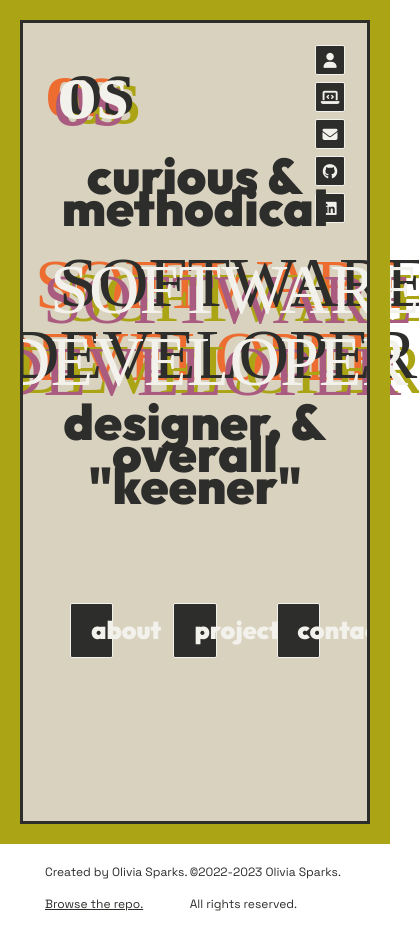
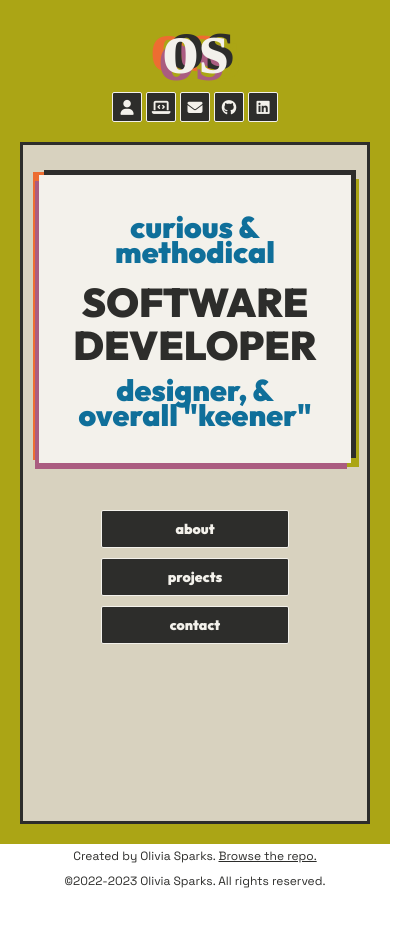
Before and after one commit to itsoliviasparks/itsoliviasparks-portfolio, a React (Create React App) app: page / in a window 390 px wide. Shown: the top 950 px of the page, 419 px wide, since content can reach past the window. After the commit the page ends 919 px from the top, so only its background shows below. Built offline with nearby package versions, Linux system fonts and the light colour scheme; a web font is replaced by a local one.

Commit message:
added media queries for all sizes

```diff
--- a/src/App.js
+++ b/src/App.js
@@ -13,6 +13,8 @@ import OpeningPage from "./Components/Opening-page";
 import Projects from "./Components/Projects";
 import TechDesignWork from "./Components/TechDesignWork";
 import TheCollabLab from "./Components/TheCollabLab";
+
+import ScrollToTop from "./Components/ScrollToTop";
 
 function App() {
   return (
--- a/src/App.scss
+++ b/src/App.scss
@@ -7,7 +7,9 @@
 @use "./sass/contact.scss";
 @use "./sass/header-footer.scss";
 @use "./sass/images.scss";
+@use "./sass/opening-page.scss";
 @use "./sass/projects.scss";
-@use "./sass/opening-page.scss";
 @use "./sass/tech-stack.scss";
 @use "./sass/the-collab-lab.scss";
+
+@use "./sass/media-queries.scss";
--- a/src/Components/Projects.js
+++ b/src/Components/Projects.js
@@ -13,7 +13,8 @@ const Projects = () => {
                 {
                     projects.map((project) => {
                         return (
-                            <li key={project.id}>
+                            <li className="projects"
+                                key={project.id}>
                                 <img src={project.headerPhoto}
                                     alt={project.notTech ? project.imgDesc : `Screenshot of "${project.name}" website on a MacBook & iPhone`} />
                                 <div className="show-links">
--- /dev/null
+++ b/src/Components/ScrollToTop.js
@@ -0,0 +1,17 @@
+import { useEffect } from "react";
+import { useLocation } from "react-router-dom";
+
+export default function ScrollToTop() {
+  const { pathname } = useLocation();
+
+  useEffect(() => {
+    // "document.documentElement.scrollTo" is the magic for React Router Dom v6
+    document.documentElement.scrollTo({
+      top: 0,
+      left: 0,
+      behavior: "instant", // Optional if you want to skip the scrolling animation
+    });
+  }, [pathname]);
+
+  return null;
+}
--- a/src/index.js
+++ b/src/index.js
@@ -3,11 +3,13 @@ import ReactDOM from "react-dom/client";
 import { BrowserRouter } from "react-router-dom";
 import App from "./App";
 import reportWebVitals from "./reportWebVitals";
+import ScrollToTop from "./Components/ScrollToTop";
 
 const root = ReactDOM.createRoot(document.getElementById("root"));
 root.render(
   <React.StrictMode>
     <BrowserRouter>
+    <ScrollToTop />
     <App />
     </BrowserRouter>
   </React.StrictMode>
--- a/src/sass/_fonts.scss
+++ b/src/sass/_fonts.scss
@@ -9,9 +9,10 @@ html {
 h1 {
     color: $white;
     margin: 0;
-    padding-left: 1.2rem;
+    padding: 0 1.2rem;
     font-family: $pop-font;
     font-size: 8rem;
+    line-height: 6rem;
     text-shadow:
         0.6rem -0.4rem 0 $black,
         -0.4rem 0.7rem 0 $pink,
--- a/src/sass/_general-styles.scss
+++ b/src/sass/_general-styles.scss
@@ -14,6 +14,6 @@ section {
 
 .wrapper {
     width: 65%;
-    max-width: 1100px;
+    max-width: 1200px;
     margin: 0 auto;
 }
--- a/src/sass/_header-footer.scss
+++ b/src/sass/_header-footer.scss
@@ -12,15 +12,16 @@ header {
 
 .name {
     position: relative;
+    height: fit-content;
+    display: flex;
+    justify-content: center;
+    align-items: center;
     .full-name {
         position: absolute;
-        top: 12.5%;
-        right: -14%;
-        left: -7%;
+        width: 110%;
         opacity: 0;
         color: $white;
         background-color: $black;
-        margin: 0;
         border: solid 2px $white;
         font-family: $header-font;
         font-size: 1.5rem;
--- /dev/null
+++ b/src/sass/_media-queries.scss
@@ -0,0 +1,219 @@
+@use "_variables.scss" as *;
+
+@media (max-width: 1470px) {
+    .hero-text {
+        :nth-child(1),
+        :nth-child(3) { font-size: 9rem; }
+        .bold {
+            :nth-child(1) { margin-bottom: 9rem; }
+            p { font-size: 13rem; }
+        }
+    }
+}
+
+@media (max-width: 1290px) {
+    .wrapper { width: 65%; }
+    h1 {
+        font-size: 7.5rem;
+        line-height: 5.5rem;
+    }
+    .hero-text {
+        :nth-child(1),
+        :nth-child(3) { font-size: 8rem; }
+        .bold {
+            :nth-child(1) { margin-bottom: 8rem; }
+            p { font-size: 12rem; }
+        }
+    }
+}
+
+@media (max-width: 1190px) {
+    .hero-text {
+        :nth-child(1) { margin: 6rem; }
+        :nth-child(3) { margin: 2.5rem; }
+        :nth-child(1),
+        :nth-child(3) { font-size: 7rem; }
+        .bold {
+            :nth-child(1) { margin-bottom: 8rem; }
+            p { font-size: 11rem; }
+        }
+    }
+    h3 { font-size: 2.2rem; }
+    ul.tech-stack li { width: 17%; }
+    .project-desc { margin: 0 20px; }
+}
+
+@media (max-width: 1090px) {
+    .hero-text {
+        :nth-child(1) { margin: 4.2rem; }
+        :nth-child(3) { margin: 2rem; }
+        :nth-child(1),
+        :nth-child(3) { font-size: 5rem; }
+        .bold {
+            :nth-child(1) { margin-bottom: 6rem; }
+            p { font-size: 9rem; }
+        }
+    }
+    h2 { font-size: 3.2rem; }
+    h3 { font-size: 2.5rem; }
+    p { font-size: 1.8rem;
+        line-height: 3rem;
+    }
+    .opening-page nav ul,
+    .the-collab-lab nav ul {
+        li { padding: 10px 15px;
+            a { font-size: 1.4rem; }
+        }
+    }
+    ul.project-list li.projects { width: 65%; }
+}
+
+@media (max-width: 940px) {
+    .inner.border-container .top { height: 145px; }
+    .outer.border-container .top { height: 142px; }
+    header {
+        z-index: 1000;
+        flex-direction: column;
+        margin: 20px 20px 0 20px;
+        align-items: center;
+    }
+    header nav ul {
+        display: flex;
+        flex-direction: row;
+        margin-top: 15px;
+        li { margin: 2px; }
+    }
+    section,
+    section.opening-page {
+        padding-top: 145px;
+        padding-bottom: 30px;
+    }
+    .wrapper { width: 80%; }
+    .hero-text {
+        :nth-child(1),
+        :nth-child(3) { font-size: 5rem; }
+        .bold {
+            :nth-child(1) { margin-bottom: 4.5rem; }
+            p { font-size: 7rem; }
+        }
+    }
+    section.about img { height: 300px; }
+    .the-collab-lab .workflow { width: 100%; }
+    ul.tech-stack li { width: 27%; }
+    ul.project-list  li.projects { width: 75%; }
+    .opening-page nav li,
+    .the-collab-lab nav li{ min-width: 25%; }
+}
+
+@media (max-width: 730px) {
+    h2 { font-size: 3rem; }
+    h3 { font-size: 2rem; }
+    p { font-size: 1.6rem;
+        line-height: 2.5rem;
+    }
+    .hero-text {
+        :nth-child(1) { margin: 2.5rem; }
+        :nth-child(3) { margin: 1.5rem; }
+        :nth-child(1),
+        :nth-child(3) { font-size: 3rem; }
+        .bold {
+            :nth-child(1) { margin-bottom: 3.5rem; }
+            p { font-size: 6rem; }
+        }
+    }
+    .show-links li a {
+        font-size: 1.4rem;
+        padding: 10px 15px;
+    }
+    footer {
+        flex-direction: column;
+        align-items: center;
+        p { margin: 0 }
+    }
+}
+
+@media (max-width: 630px) {
+    .hero-text {
+        width: 80%;
+        margin: 0 auto;
+        margin-top: 30px;
+        padding: 15px;
+        background-color: $white;
+        box-shadow: 0.5rem -0.5rem 0 $black,
+        -0.4rem 0.6rem 0 $pink,
+        0.8rem 0.4rem 0 $pea-green,
+        -0.6rem -0.3rem 0 $orange;
+        :nth-child(3) { margin: 2rem; }
+        :nth-child(1),
+        :nth-child(3) { color: $blue; }
+        .bold p {
+            color: $black;
+            font-family: $header-font;
+            text-shadow: none;
+        }
+    }
+    ul.tech-stack li { width: 40%; }
+}
+
+@media (max-width: 540px) {
+    h2 { font-size: 2.5rem; }
+    .hero-text .bold {
+        :nth-child(1) { margin-bottom: 1.8rem; }
+        p { font-size: 4rem; }
+    }
+    ul.tech-stack li { width: 45%; }
+    .opening-page nav ul,
+    .the-collab-lab nav ul {
+        flex-direction: column;
+        li {
+            width: 60%;
+            margin: 5px auto;
+        }
+    }
+    section.about img {
+        width: 85%;
+        height: auto;
+        margin: 0 auto;
+        float: none;
+        }
+    section.tech-design-work img {
+        width: 85%;
+        margin: 0 auto;
+        float: none;
+    }
+    ul.project-list  li.projects { width: 100%; }
+}
+
+@media (max-width: 480px) {
+    .show-links {
+        .project-desc {
+            margin: 5px;
+            margin-top: 15px;
+            padding: 5px;
+        }
+    }
+    .show-links {
+        position: relative;
+        top: -20px;
+        right: 0;
+        left: 0;
+        width: 90%;
+        margin: 0 auto;
+        background-color: transparent;
+        opacity: 1;
+        .project-desc {
+            padding: 10px;
+            .title { flex-direction: column; }
+        }
+    }
+    .project-tech { font-size: 1.8rem; }
+    .the-collab-lab .logo {
+        margin: 0 auto;
+        float: none;
+    }
+}
+
+@media (max-width: 320px) {
+    h2 span { line-height: 3rem; }
+    ul.tech-stack li { width: 65%; }
+}
--- a/src/sass/_opening-page.scss
+++ b/src/sass/_opening-page.scss
@@ -4,22 +4,21 @@ section.opening-page { padding-top: 13vh; }
 
 .hero-text {
     text-align: center;
-    :nth-child(1) { margin: clamp(5rem, 6vw + 0.5rem, 8.5rem); }
-    :nth-child(3) { margin: clamp(1rem, 6vw + 0.5rem, 3.5rem); }
+    :nth-child(1) { margin: 8.5rem; }
+    :nth-child(3) { margin: 3.5rem; }
     :nth-child(1),
     :nth-child(3) {
         position: relative;
         z-index: 5;
         color: $black;
         font-family: $header-font;
-        font-size: 10rem;
-        font-size: clamp(5rem, 6vw + 1rem, 10rem);
+        font-size: 10.5rem;
     }
     .bold {
         position: relative;
         z-index: 3;
         :nth-child(1) {
-            margin-bottom: clamp(4rem, 6vw + 1rem, 10rem);
+            margin-bottom: 10rem;
             margin-top: 0;
         }
         :nth-child(2) {
@@ -29,7 +28,7 @@ section.opening-page { padding-top: 13vh; }
         p {
             color: $white;
             font-family: $pop-font;
-            font-size: clamp(7rem, 9vw + 1rem, 14rem);
+            font-size: 14rem;
             text-transform: uppercase;
             text-shadow:
                 0.9rem -0.7rem 0 $black,
@@ -46,7 +45,7 @@ section.opening-page { padding-top: 13vh; }
         display: flex;
         flex-direction: row;
         justify-content: center;
-        margin-top: 12vh;
+        margin-top: 5vh;
         li:first-child:hover,
         li:first-child:focus { background-color: $green; }
         li:nth-child(2):hover,
--- a/src/sass/_projects.scss
+++ b/src/sass/_projects.scss
@@ -4,7 +4,15 @@ ul.project-list {
     display: flex;
     flex-wrap: wrap;
     justify-content: center;
-    li { position: relative; }
+    li.projects {
+        position: relative;
+        width: 50%;
+        img {
+            width: calc( 100% - 40px );
+            height: auto;
+
+        }
+    }
 }
 
 
--- a/src/sass/_tech-stack.scss
+++ b/src/sass/_tech-stack.scss
@@ -15,22 +15,20 @@ ul.tech-stack{
         display: flex;
         justify-content: center;
         width: 15%;
-        aspect-ratio: 1.5/1;
         align-items: center;
         margin: 7px;
-        padding: 3px;
+        padding: 10px;
         p {
             position: absolute;
-            top: 30%;
-            right: 0;
-            left: 0;
+            right: 5px;
+            left: 5px;
             opacity: 0;
             color: $white;
             background-color: $black;
             margin: 0;
             border: solid 1px $white;
             font-family: $header-font;
-            font-size: 1.2rem;
+            font-size: 1.4rem;
             text-align: center;
             transition: 0.3s;
             &:hover,
```
